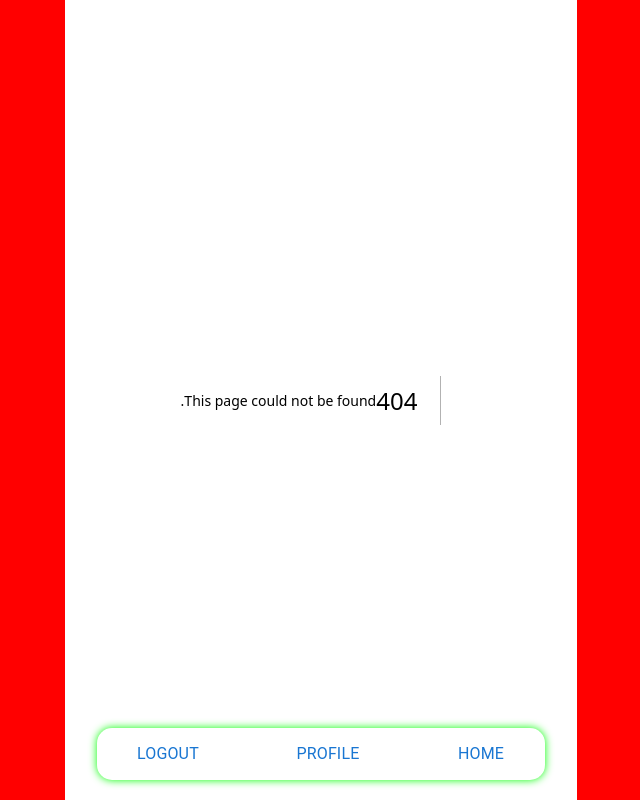
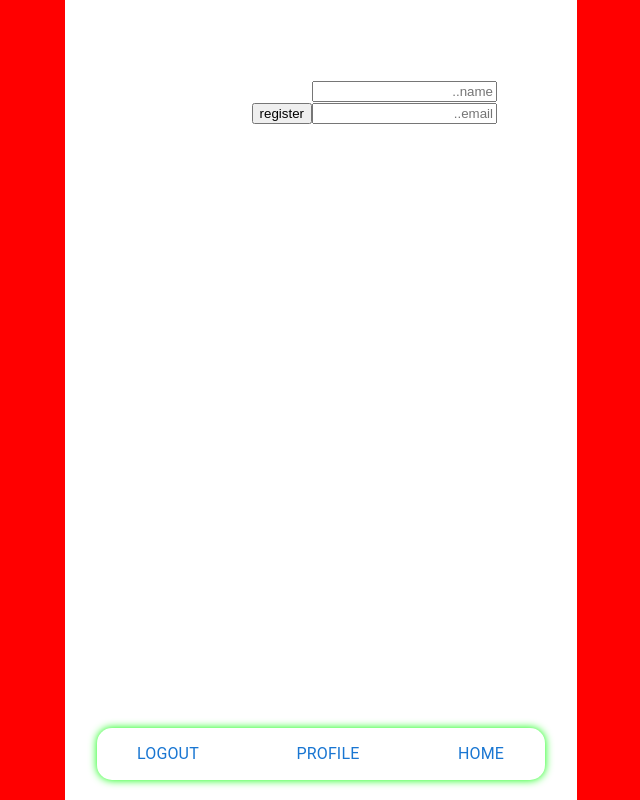
Before and after one commit to mohammadpy8/next-app, a Next.js app: page /manage in a window 1280 px wide. Before the commit this address had no page. Shown: the whole page, without its empty margins (319-959 px from the left). Built offline with nearby package versions, Linux system fonts and the light colour scheme.

Commit message:
react hook form validation : )

```diff
--- /dev/null
+++ b/app/manage/page.tsx
@@ -0,0 +1,29 @@
+"use client";
+
+import { Box } from "@mui/material";
+import { useForm } from "react-hook-form";
+
+const Manage = () => {
+  const { register, handleSubmit } = useForm({
+    defaultValues: {
+      name: "",
+      email: "",
+    },
+  });
+
+  const formSubmitting = (data: any) => {
+    console.log("data=>", data);
+  };
+
+  return (
+    <Box display="flex" flexDirection="column" gap={10} padding={10}>
+      <form onSubmit={handleSubmit(formSubmitting)}>
+        <input type="text" placeholder="name.." {...register("name")} />
+        <input type="email" placeholder="email.." {...register("email")} />
+        <button type="submit">register</button>
+      </form>
+    </Box>
+  );
+};
+
+export default Manage;
--- a/package.json
+++ b/package.json
@@ -20,6 +20,7 @@
     "next": "14.0.3",
     "react": "^18",
     "react-dom": "^18",
+    "react-hook-form": "^7.51.3",
     "react-icons": "^5.0.1",
     "react-loader-spinner": "^6.1.6",
     "styled-components": "^6.1.8",
--- a/validation/register.ts
+++ b/validation/register.ts
@@ -1,7 +1,10 @@
 import * as Yup from "yup";
 
 const registerSchema = Yup.object().shape({
-  name: Yup.string().min(4).max(10).required(),
+  name: Yup.string()
+    .min(4, "اسم باید حداقل 4 کلمه باشد")
+    .max(10)
+    .required("اسم را پر کنید"),
   email: Yup.string().email().min(10).max(30).required(),
 });
 
```
Also changed, not shown: 1 other file (tests, documents, lock files or other folders).
